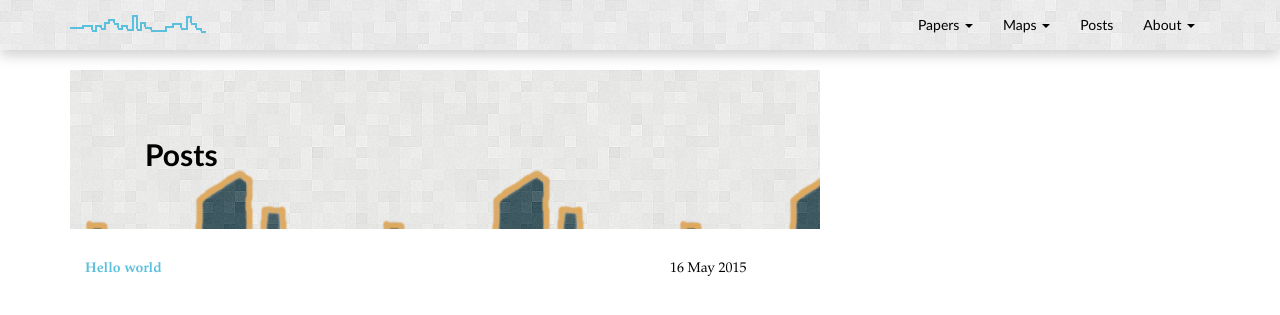
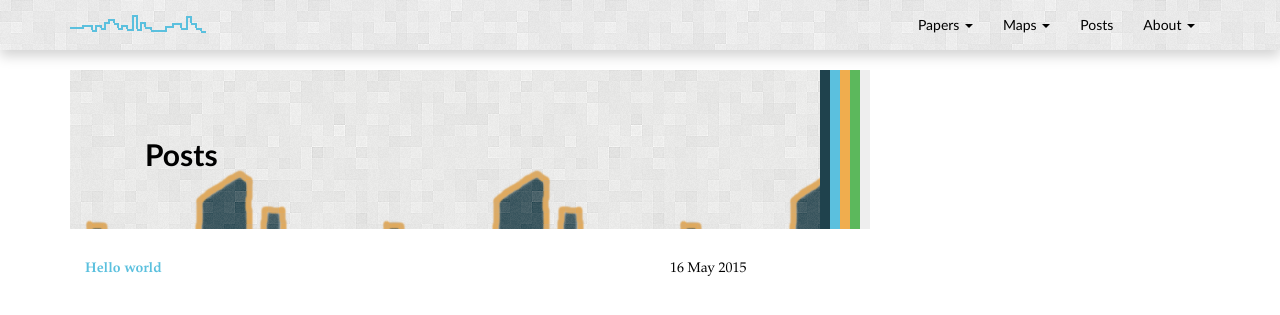
Before and after one commit to chrisrobertsnyc/chrisrobertsnyc.github.io, a Jekyll site: the page built from blog/index.html, in a window 1280 px wide. Shown: the top 315 px of the page. Built offline with Jekyll 4.4.1, drawn with Linux system fonts in a browser that asks for light colours; nearby versions of some CDN libraries.

Commit message:
more posts experiments

```diff
--- a/css/main.css
+++ b/css/main.css
@@ -19,6 +19,7 @@ body {
 #blog-jumbotron {
 	background-image: url('/assets/bright-squares-skyline2.png');
   background-repeat: repeat-x;
+  box-shadow:10px 0px #1f424d, 20px 0px #5BC0DE, 30px 0px #F0AD4E, 40px 0px #5CB85C, 50px 0px #EEEEEE;
 }
 ::-moz-selection { /* Code for Firefox */
     background: #F0AD4E;
```
